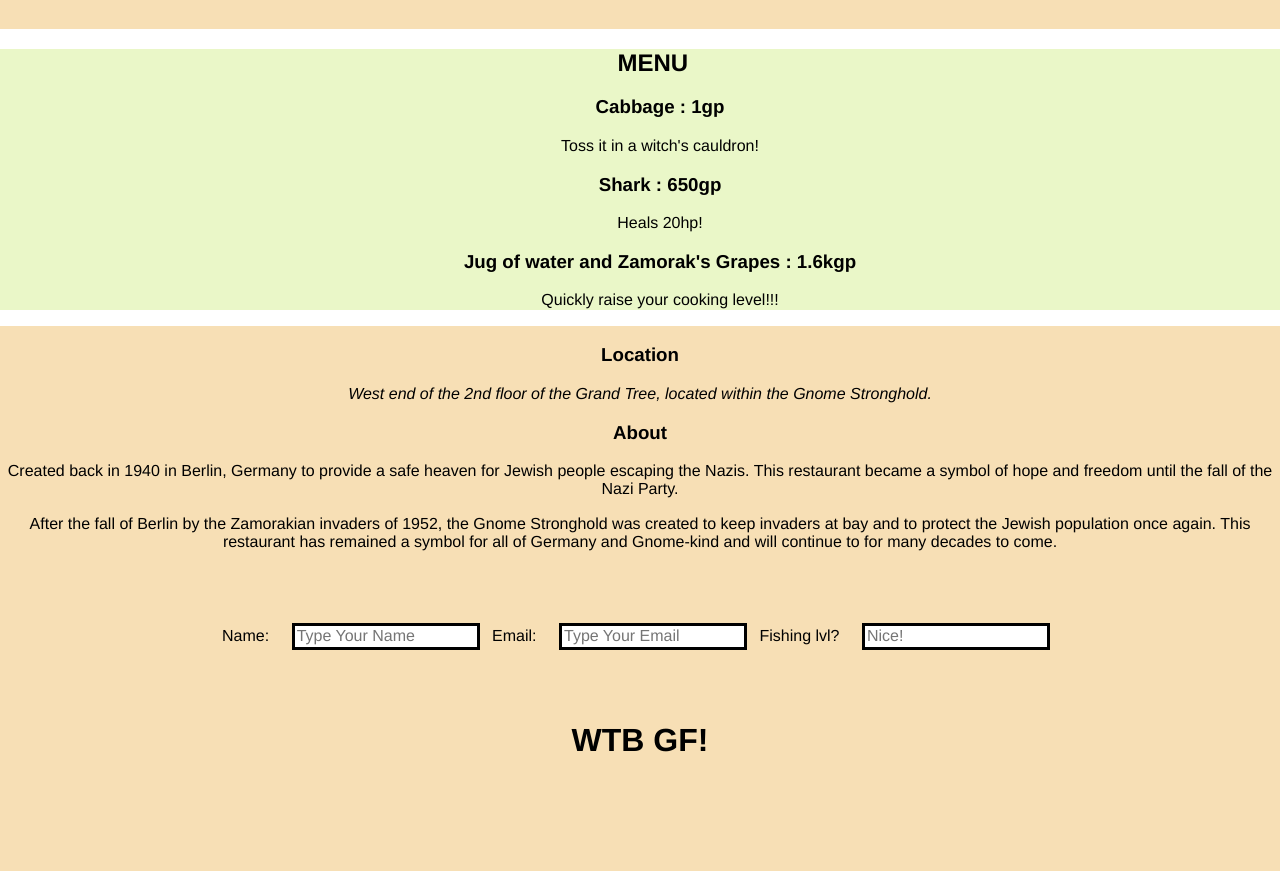
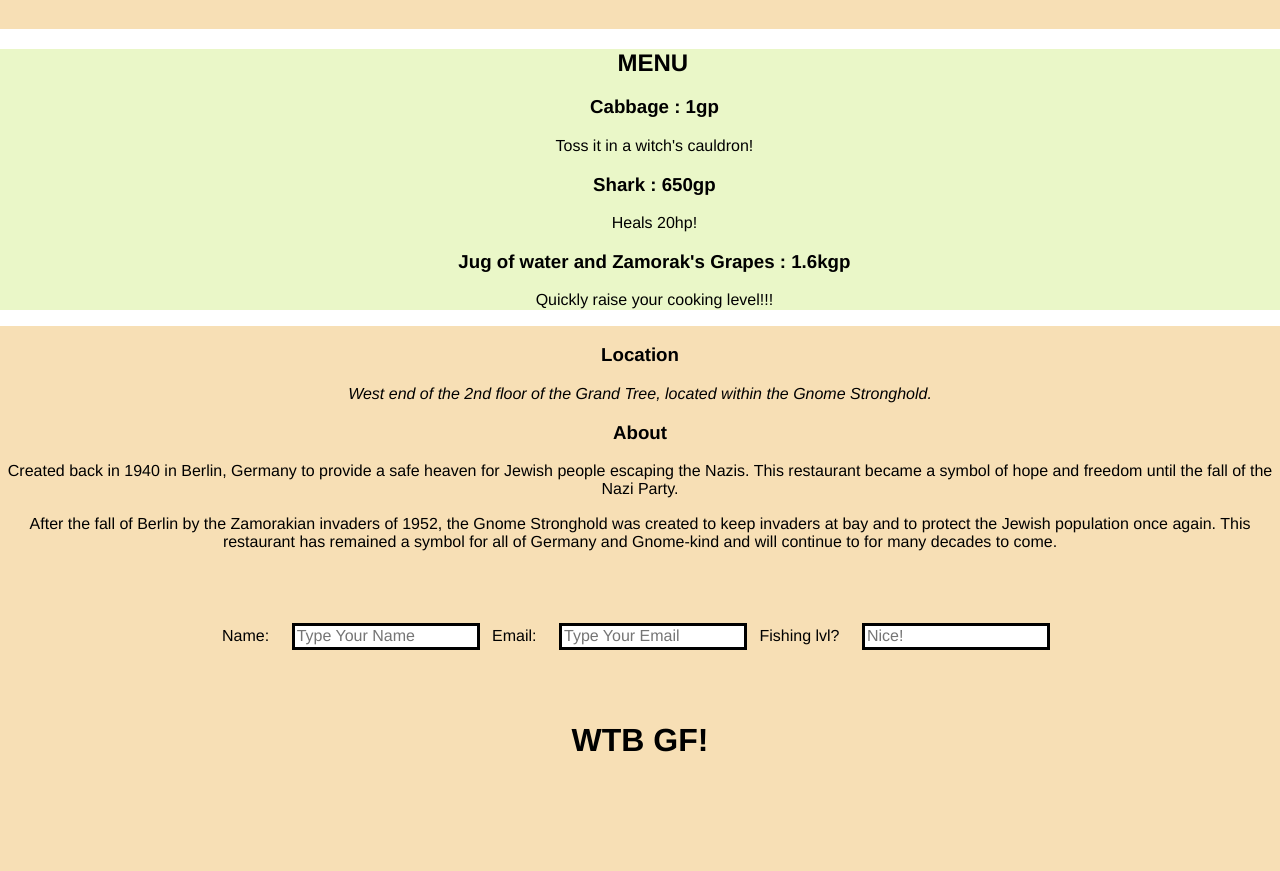
Before and after one commit to mcb2038/gnome-restaurant, a plain HTML site: page index.html in a window 1280 px wide. Shown: the part 1111-1982 px from the top of the page. Drawn offline with nearby package versions, Linux system fonts and the light colour scheme.

Commit message:
changes to text-alignment

```diff
--- a/styles.css
+++ b/styles.css
@@ -82,8 +82,7 @@
 
  .Menu ol {
      list-style-type: none;
-     width: 80%;
-     margin: 0 auto;
+     width: 96%;
      text-align: center;
  }
 
```
